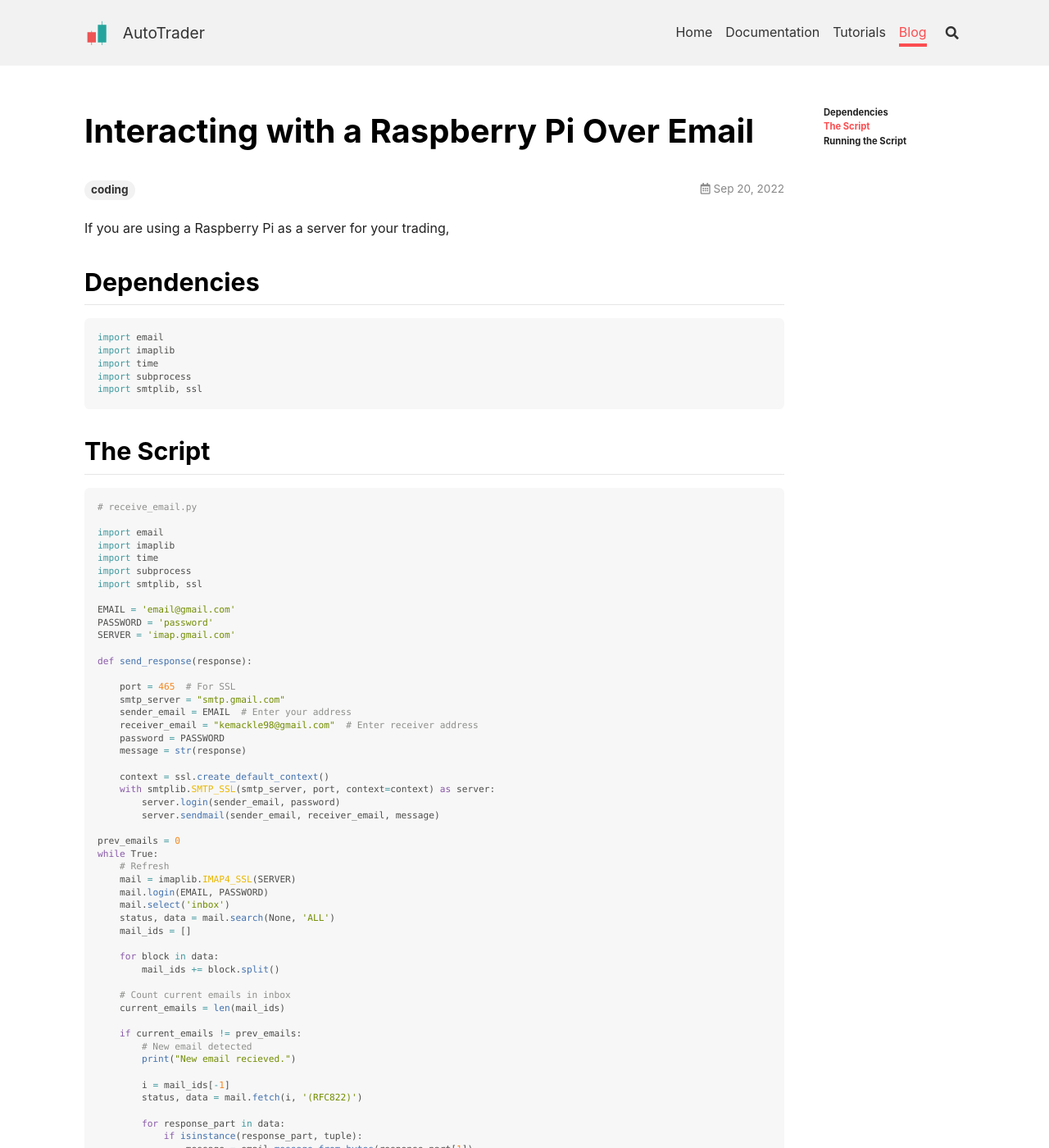
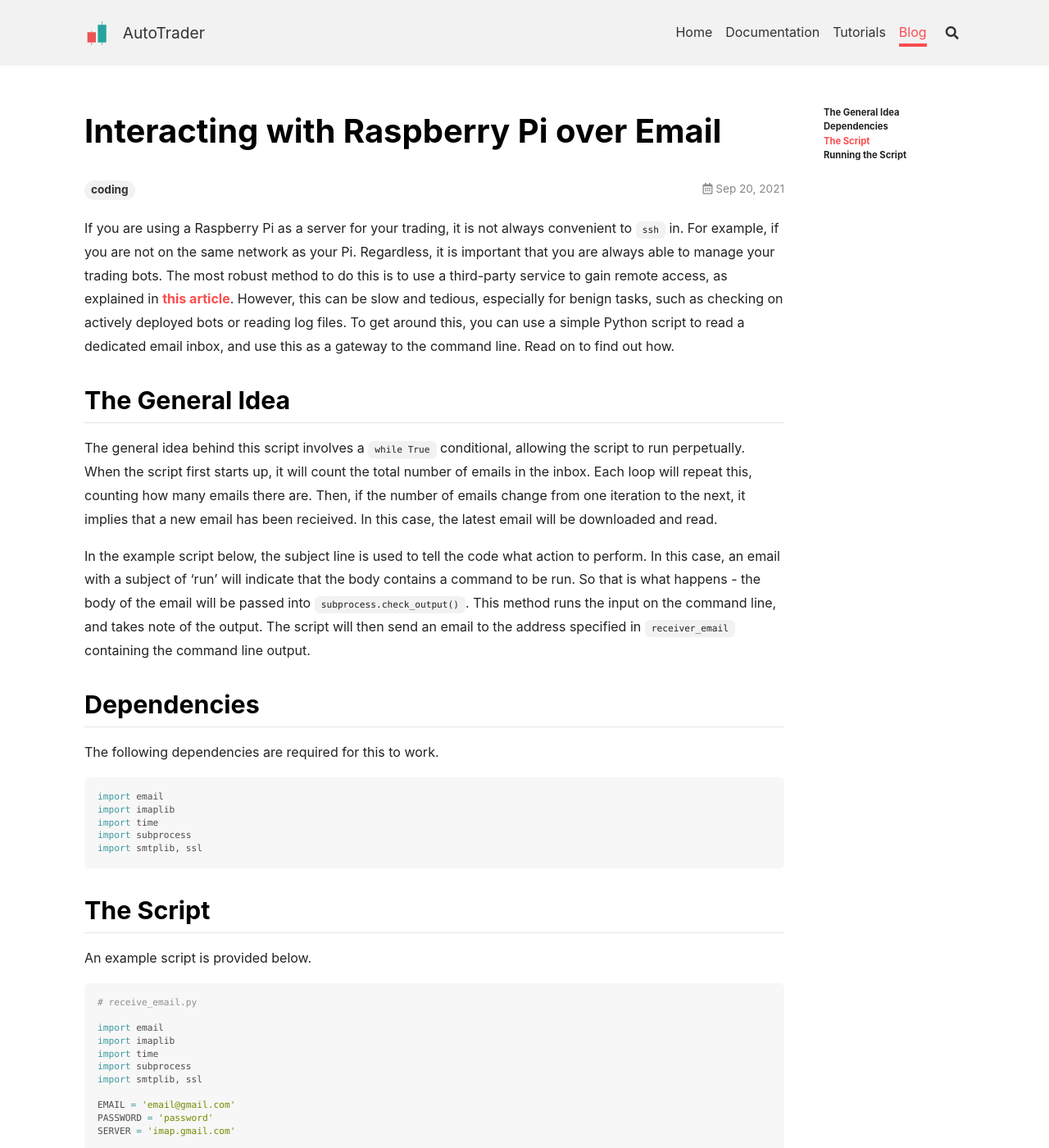
Before and after one commit to kieran-mackle/AutoTrader, a Jekyll site: the page built from content/_posts/2021-09-20-interacting-with-pi-over-email.md, in a window 1280 px wide and 1400 px high. Shown: the whole window at 82% size. Built offline with Jekyll 4.4.1, drawn with Linux system fonts in a browser that asks for light colours; nearby versions of some CDN libraries; some of the changed text lies outside the part shown.

Commit message:
docs: update

````diff
--- a/content/_posts/2022-09-20-interacting-with-pi-over-email.md
+++ b/content/_posts/2021-09-20-interacting-with-pi-over-email.md
@@ -1,14 +1,33 @@
 ---
-title: Interacting with a Raspberry Pi Over Email
+title: Interacting with Raspberry Pi over Email
 cover: /assets/images/email-icon.jpg
 tags: coding
 ---
 
 
-If you are using a Raspberry Pi as a server for your trading,
+If you are using a Raspberry Pi as a server for your trading, it is not always convenient to `ssh` in. For example, if
+you are not on the same network as your Pi. Regardless, it is important that you are always able to manage your trading bots.
+The most robust method to do this is to use a third-party service to gain remote access, as explained in
+[this article](https://magpi.raspberrypi.org/articles/remote-access-your-raspberry-pi-securely).
+However, this can be slow and tedious, especially for benign tasks, such as checking on actively deployed bots or reading log
+files. To get around this, you can use a simple Python script to read a dedicated email inbox, and use this as a gateway to the
+command line. Read on to find out how.
+
+
+## The General Idea
+The general idea behind this script involves a `while True` conditional, allowing the script to run perpetually. When the script
+first starts up, it will count the total number of emails in the inbox. Each loop will repeat this, counting how many emails there
+are. Then, if the number of emails change from one iteration to the next, it implies that a new email has been recieived. In this case,
+the latest email will be downloaded and read.
+
+In the example script below, the subject line is used to tell the code what action to perform. In this case, an email with a subject of
+'run' will indicate that the body contains a command to be run. So that is what happens - the body of the email will be passed into
+`subprocess.check_output()`. This method runs the input on the command line, and takes note of the output. The script will then send
+an email to the address specified in `receiver_email` containing the command line output.
 
 
 ## Dependencies
+The following dependencies are required for this to work.
 
 ```py
 import email
@@ -18,8 +37,9 @@ import subprocess
 import smtplib, ssl
 ```
 
+## The Script
+An example script is provided below.
 
-## The Script
 ```py
 # receive_email.py
 
@@ -38,7 +58,7 @@ def send_response(response):
     port = 465  # For SSL
     smtp_server = "smtp.gmail.com"
     sender_email = EMAIL  # Enter your address
-    receiver_email = "kemackle98@gmail.com"  # Enter receiver address
+    receiver_email = "your_email@gmail.com"  # Enter receiver address
     password = PASSWORD
     message = str(response)
 
@@ -125,7 +145,9 @@ while True:
 
 
 ## Running the Script
-
+Since we want the script to continue running, even after we exit ssh session, we need to use the `nohup` command when running it.
+This stands for 'no hangup', as it will allow a process to continue to run after logging out. The ampersand `&` at the end of the command
+signals to run it as a background process, meaning you can comtinue to use the same terminal after hitting enter.
 
 ```
 nohup python3 receive_email.py &
````
Also changed, not shown: content/_documentation/1.1-autotrader.md (+0 -1 lines).
